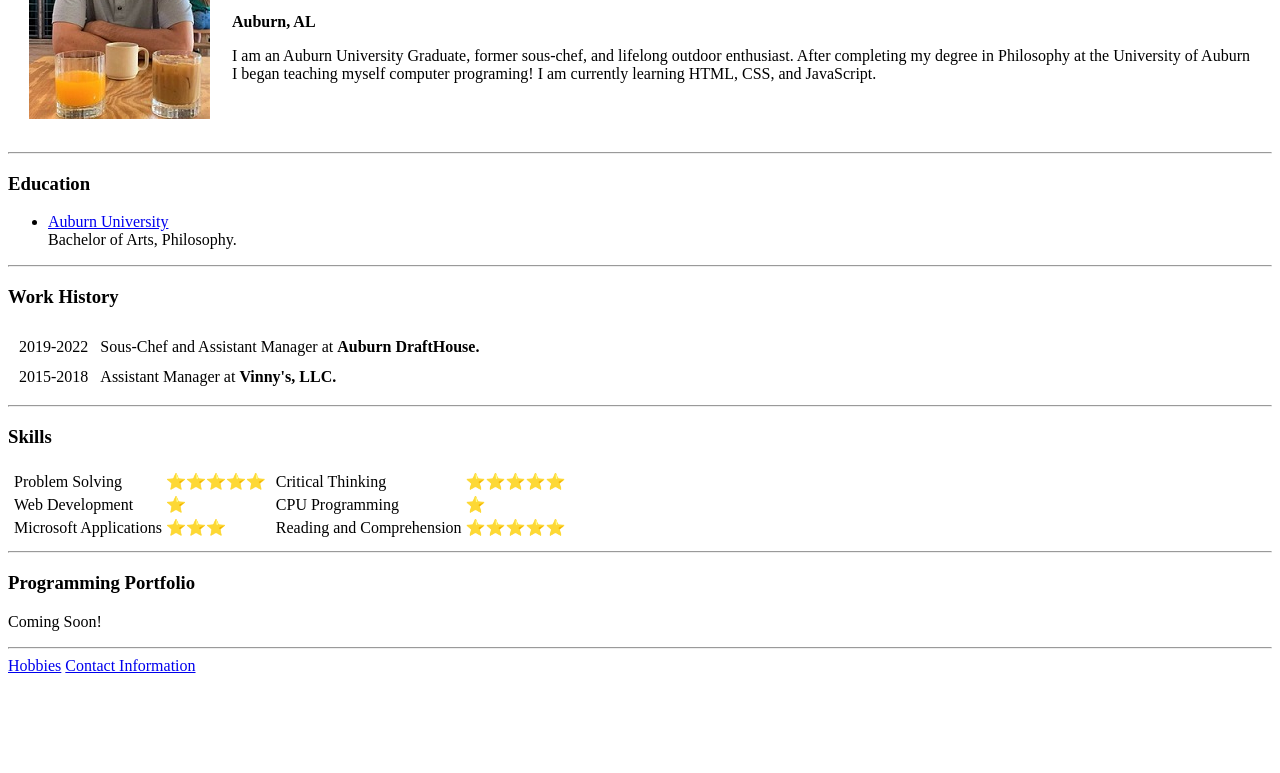
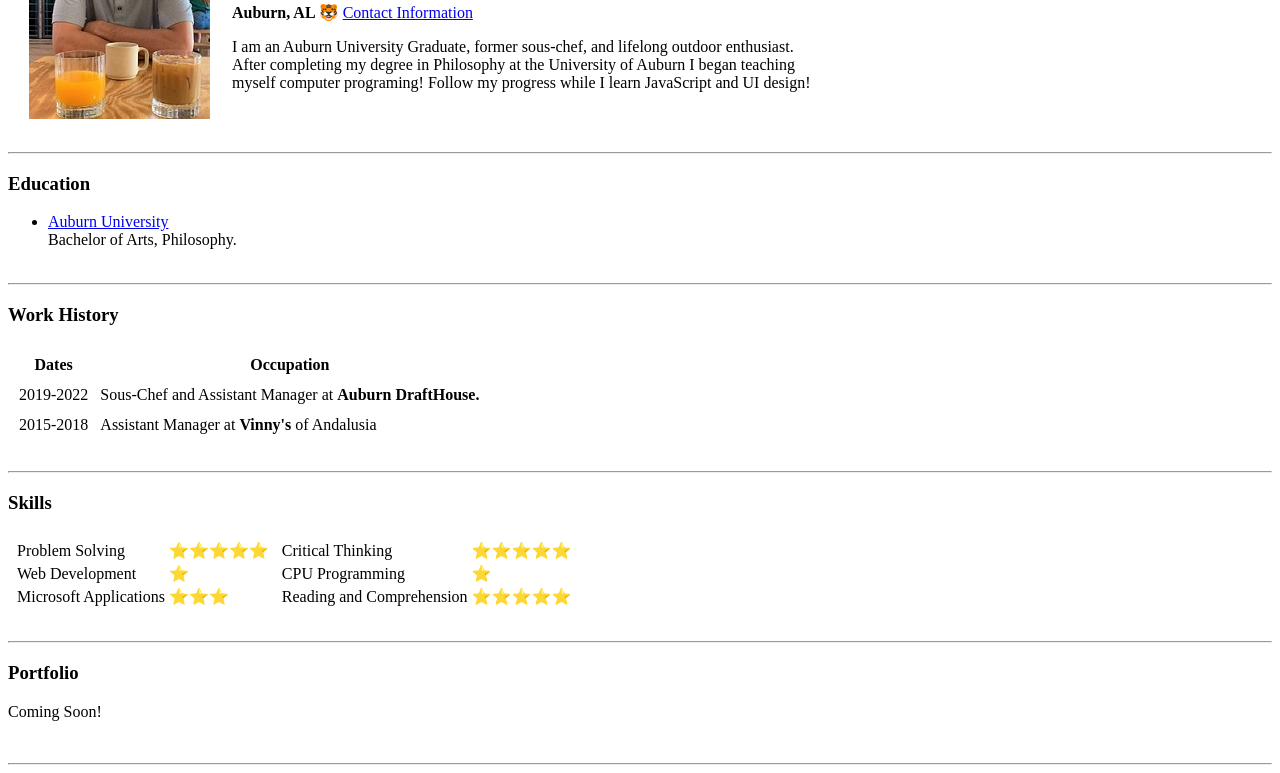
Before and after one commit to StoneMonky/JB, a plain HTML site: page index.html in a window 1280 px wide. Shown: the part 154-927 px from the top of the page. Before the commit the page ends 837 px from the top, so only its background shows below. Drawn offline with Linux system fonts and the light colour scheme.

Commit message:
Update index.html

```diff
--- a/index.html
+++ b/index.html
@@ -4,19 +4,20 @@
 <head>
   <meta charset="utf-8">
   <title> JBrabner's Personal Site</title>
+  <link rel="stylesheet" href="css/styles.css">
 </head>
 
 <body>
+  <div class="content">
   <table cellspacing="20">
     <tr>
-      <td><img src="Images/jprofilepic.jpg" alt="John Profile Pic"></td>
+      <td><img class="profpic" src="images/jprofilepic.jpg" alt="John Profile Pic"></td>
       <td>
         <h1>John D. Brabner, Jr. </h1>
         <p><em> Aspiring <strong>Web Developer. </strong> </em> </p>
-        <p> <strong> Auburn, AL </strong> </p>
-        <p>I am an Auburn University Graduate, former sous-chef, and lifelong outdoor enthusiast. After completing my degree in
-          Philosophy at the University of Auburn I began teaching myself computer programing! I am currently learning
-          HTML, CSS, and JavaScript.</p>
+        <p> <strong> Auburn, AL 🐯</strong> <a href="Contact info.html"> Contact Information </a> </p>
+        <p>I am an Auburn University Graduate, former sous-chef, and lifelong outdoor enthusiast.<br /> After completing my degree in
+          Philosophy at the University of Auburn I began teaching<br /> myself computer programing! Follow my progress while I learn JavaScript and UI design!</p>
       </td>
     </tr>
   </table>
@@ -24,23 +25,27 @@
   <h3>Education</h3>
   <ul>
     <li><a href="https://www.auburn.edu/">Auburn University</a><br>
-      Bachelor of Arts, Philosophy. </li>
+      Bachelor of Arts, Philosophy. </li><br>
   </ul>
   <hr>
   <h3>Work History</h3>
   <table cellspacing="10">
+    <tr>
+      <th>Dates</th>
+      <th>Occupation</th>
+    </tr>
     <tr>
       <td>2019-2022</td>
       <td>Sous-Chef and Assistant Manager at <strong>Auburn DraftHouse.</strong></td>
     </tr>
     <tr>
       <td>2015-2018</td>
-      <td>Assistant Manager at <strong>Vinny's, LLC. </strong> </td>
+      <td>Assistant Manager at <strong>Vinny's</strong> of Andalusia </td>
     </tr>
-  </table>
+  </table><br>
   <hr>
   <h3>Skills</h3>
-<table>
+  <table cellspacing="5">
     <tr>
       <td>
         <table>
@@ -75,11 +80,10 @@
         </table>
       </td>
     </tr>
-</table>
+  </table><br>
   <hr>
-<h3>Programming Portfolio</h3>
-<p>Coming Soon!</p>
-<hr>
-<a href="Hobbies.html">Hobbies</a>
-<a href="Contact info.html"> Contact Information </a>
+  <h3>Portfolio</h3>
+  <p>Coming Soon!</p><br>
+  <hr class=line>
+  </div>
 </html>
```
Lines whose indentation alone changed are shown as unchanged.
